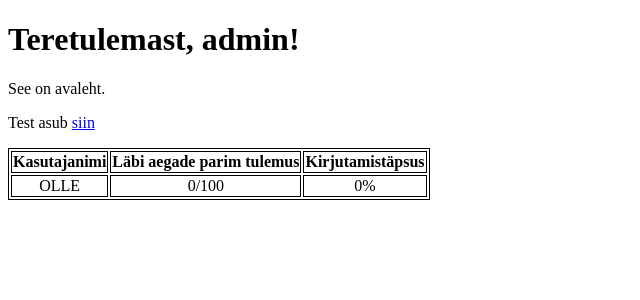
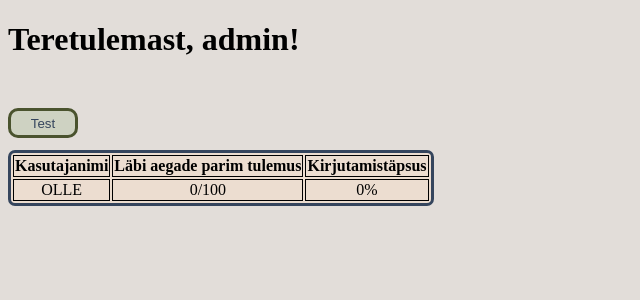
Before and after one commit to ingridhi/RealicaSpeedrunning, a Django app: page /home/ in a window 1280 px wide. Shown: the top 300 px of the page, without its empty margins (0-640 px from the left). Run offline with Django 4.2, Linux system fonts and the light colour scheme; a user stored in the database is signed in; data comes from the database, SQL or seed files in the repository; both versions use the stored data as it was after the commit; some libraries are stand-ins or nearby versions.

Commit message:
some shiii

```diff
--- a/RealicaSpeedrunning/home/templates/home/home.html
+++ b/RealicaSpeedrunning/home/templates/home/home.html
@@ -5,10 +5,26 @@
             table, th, td {
                 border: 1px solid black;
                 text-align: center;
+                background-color: #ECDDD0;
             }
 
             body {
                 font-family: 'Times New Roman', Times, serif;
+                background-color: #e2ddd9;
+            }
+
+            .testbutton {
+                border-radius: 10px;
+                border: 3px solid #4a532e;
+                background-color: #CED2C2;
+                color: #35455D;
+                width: 70px;
+                height: 30px;
+            }
+
+            .center {
+                margin: auto;
+                margin-top: 50px;
             }
         </style>
         <title>RealicaSpeedrunning</title>
@@ -17,11 +33,13 @@
                 <h1>Teretulemast, {{ user.username }}!</h1>
             </div>
             <div>
-                <p>See on avaleht.</p>
-                <p>Test asub <a href="/test">siin</a></p>
+                <form method="post" action="/test/" class="center">
+                    {% csrf_token %}
+                        <button type="submit" class="testbutton">Test</button>
+                </form>
             </div>
             <div>
-                <table>
+                <table style="border: 3px solid #35455D; border-radius: 7px; position:absolute; top: 150px">
                     <tr>
                         <th>Kasutajanimi</th>
                         <th>Läbi aegade parim tulemus</th>
```
Also changed, not shown: RealicaSpeedrunning/home/templates/test/test.html (+6 -3 lines), RealicaSpeedrunning/register/templates/registration/login.html (+5 -4 lines), RealicaSpeedrunning/db.sqlite3.
